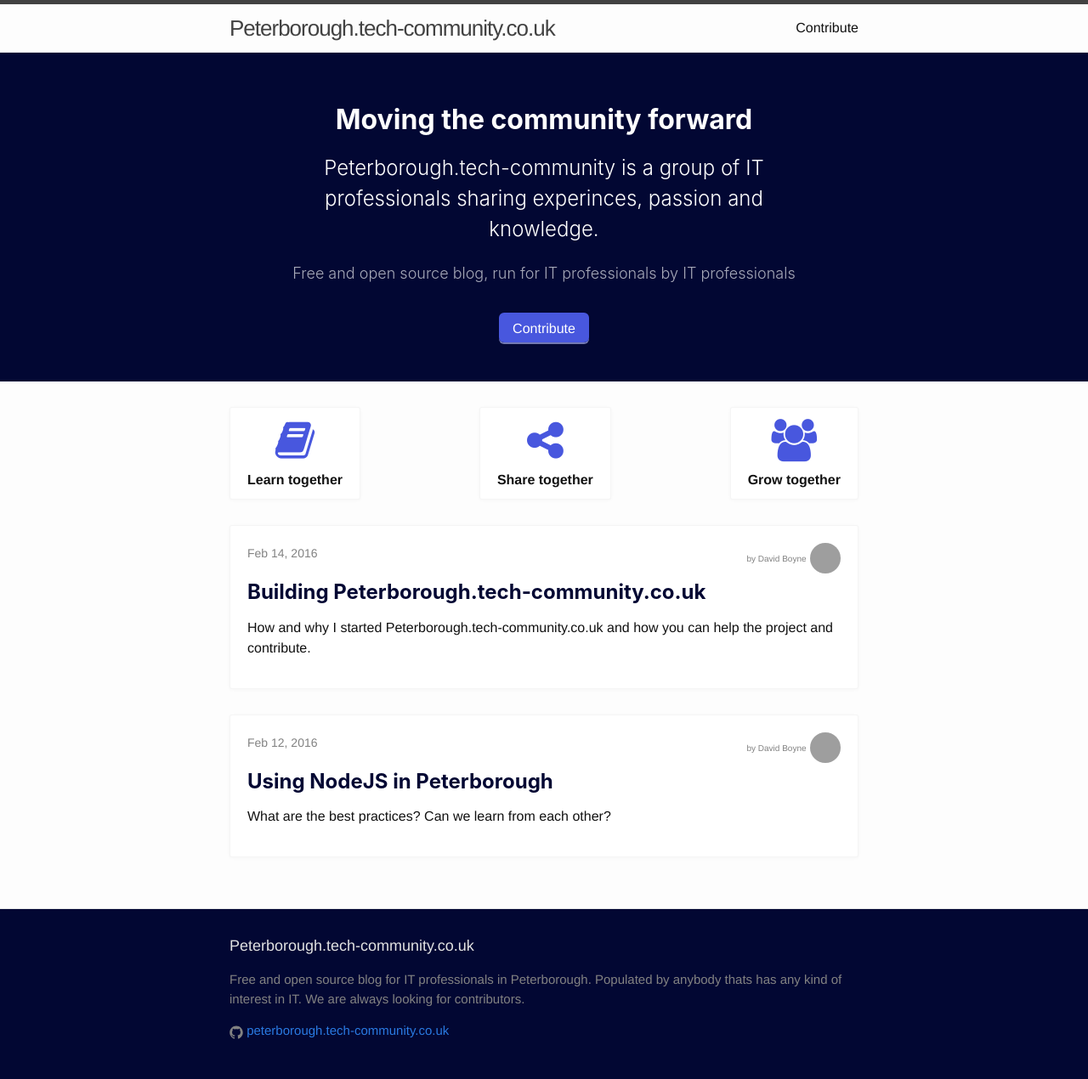
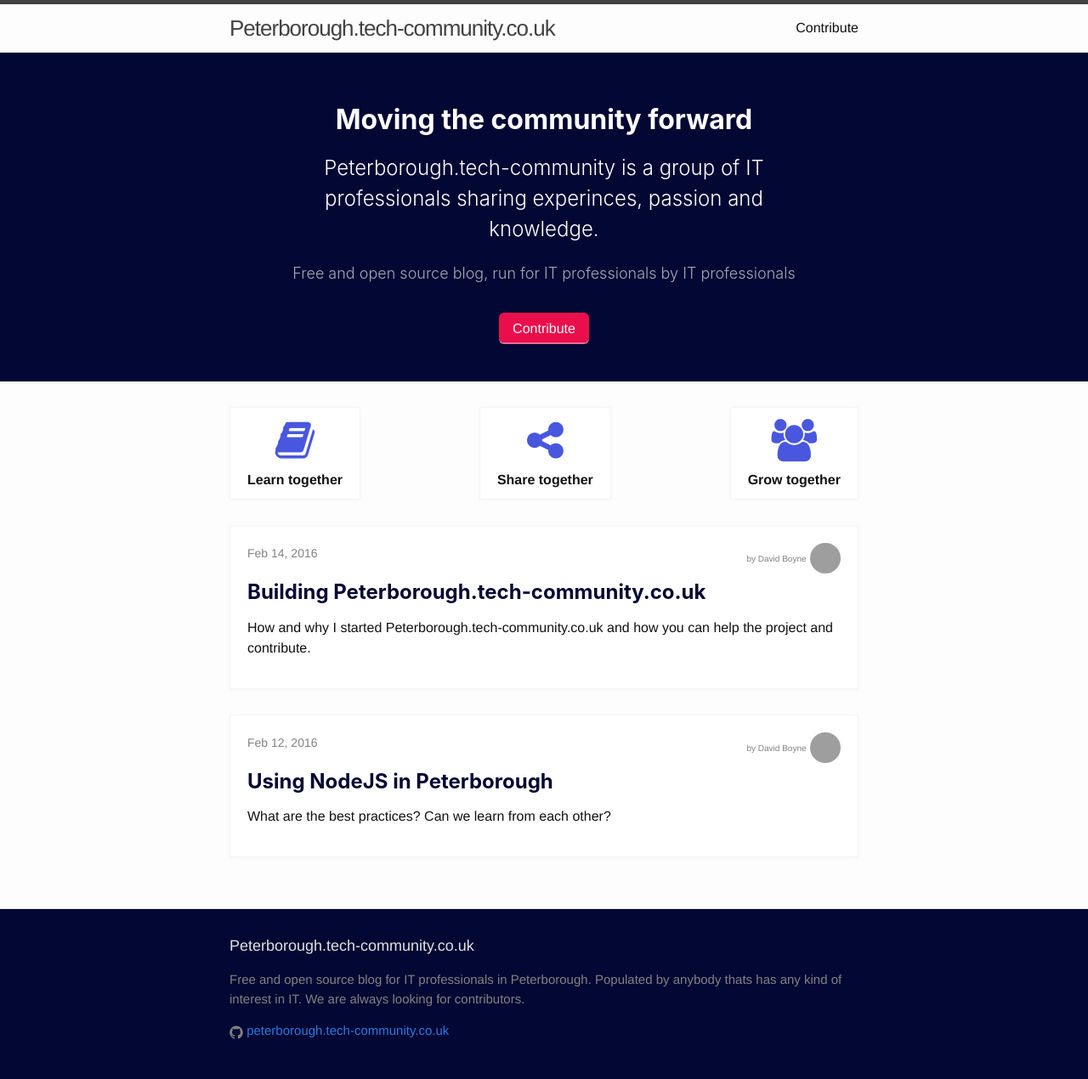
Before and after one commit to boyney123/peterborough.tech-community.co.uk, a Jekyll site: the page built from index.html, in a window 1280 px wide. Shown: the whole page at 85% size. Built offline with Jekyll 4.4.1, drawn with Linux system fonts in a browser that asks for light colours; nearby versions of some CDN libraries; the list of posts is cut into pages by our own code; grey boxes are pictures that could not be loaded.

Commit message:
DB - Changed buttons

```diff
--- a/_sass/_buttons.scss
+++ b/_sass/_buttons.scss
@@ -7,10 +7,11 @@
   text-decoration: none;
 
   &.button-primary{
-    background: #4857DE;
-    box-shadow: #7379B1 0 2px 0 0;
+    background: #EA0E4C;
+    box-shadow: #ea6e97 0 2px 0 0;
     &:hover{
-      background: #737fde;
+      background: #ea4e8a;
+      color:white;
     }
   }
 
```
Also changed, not shown: 2 other files.
